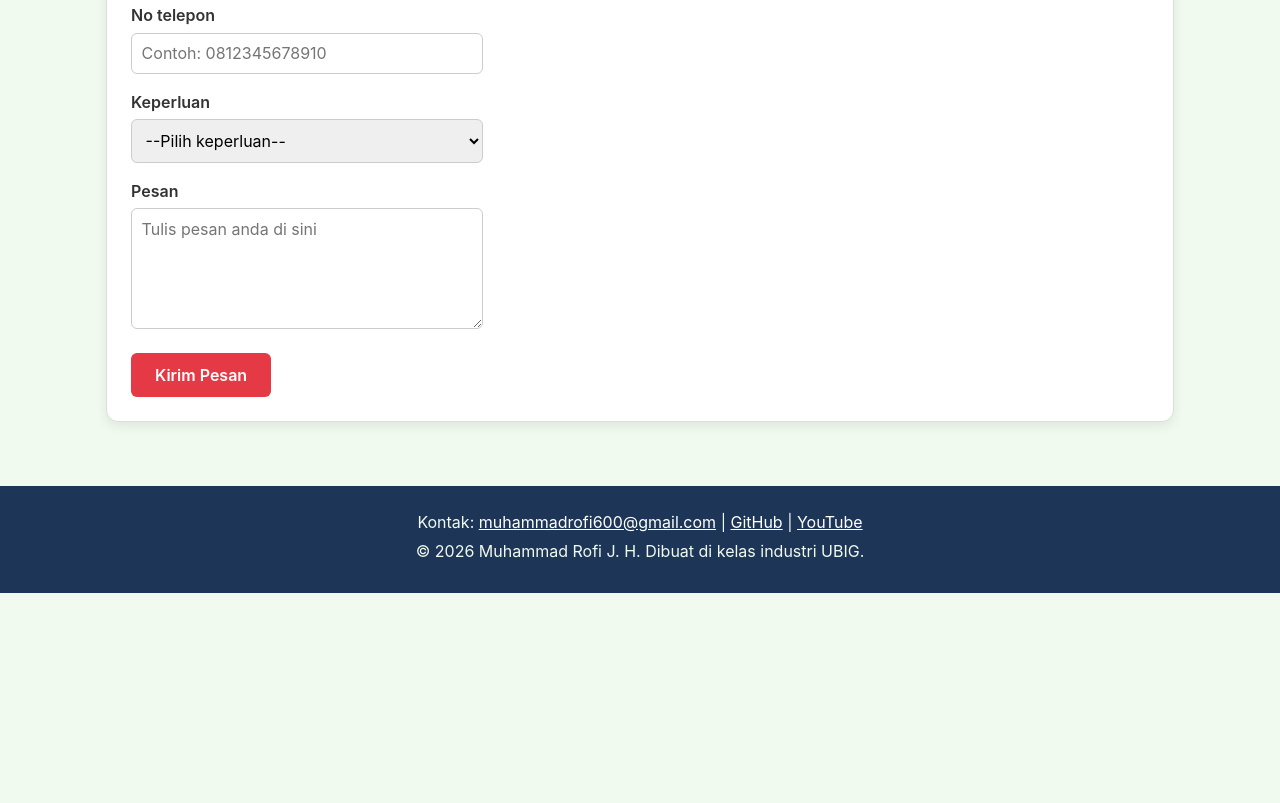
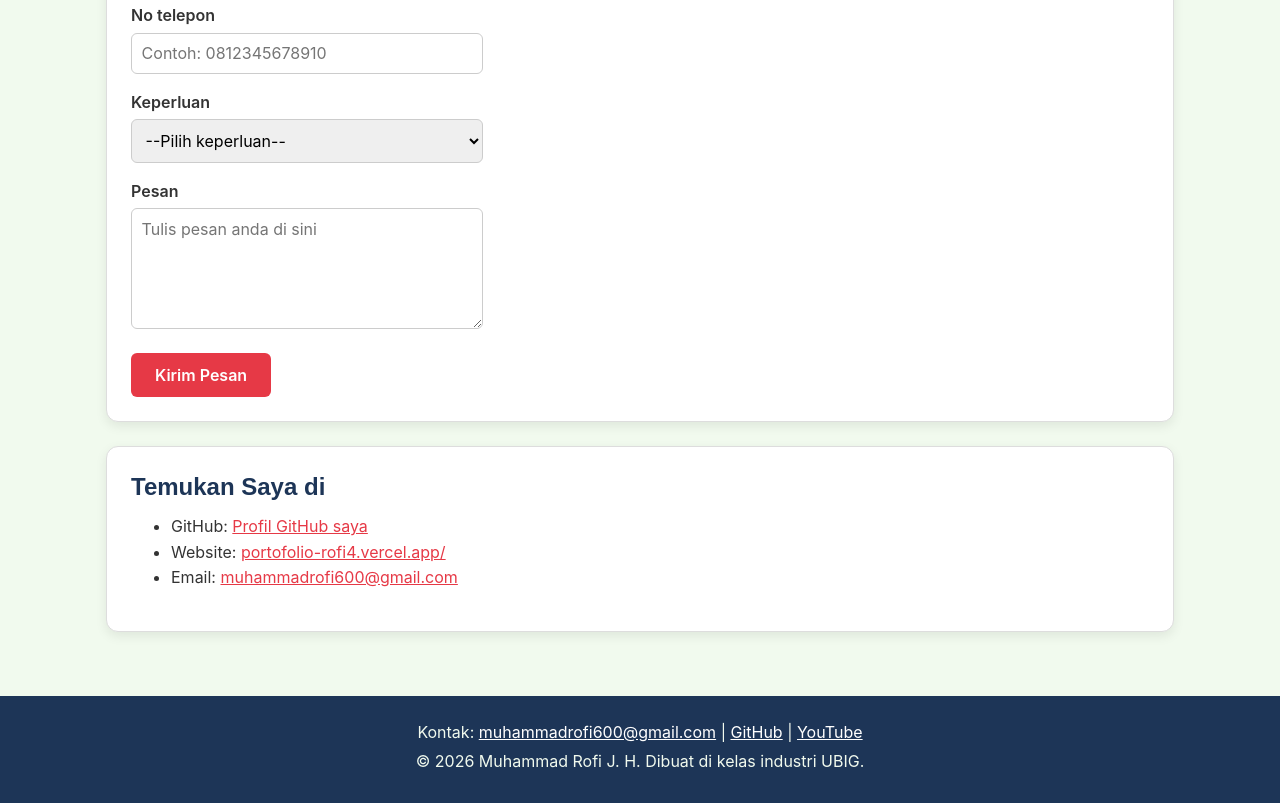
Before and after one commit to muhammadrofi600-dotcom/portofolio, a plain HTML site: page kontak.html in a window 1280 px wide. Shown: the part 394-1197 px from the top of the page. Before the commit the page ends 987 px from the top, so only its background shows below. Drawn offline with Linux system fonts and the light colour scheme.

Commit message:
feat: tambah kartu media sosial di halaman kontak

```diff
--- a/kontak.html
+++ b/kontak.html
@@ -100,15 +100,31 @@
             <button type="submit">Kirim Pesan</button>
           </form>
         </section>
+      <section class="kartu">
+          <h2>Temukan Saya di</h2>
+           <ul>
+          <li>GitHub: <a href="https://github.com/muhammadrofi600-dotcom"target="_blank">Profil GitHub saya</a></li>
+
+           <li>Website: <a href="https://portofolio-rofi4.vercel.app/">portofolio-rofi4.vercel.app/</a></li>
+
+          <li>Email: <a href="mailto:muhammadrofi600@gmail.com">muhammadrofi600@gmail.com</a></li>
+          </ul>
+          </section>
       </div>
     </main>
 
     <footer>
       <p>
         Kontak:
-        <a href="mailto:muhammadrofi600@gmail.com">muhammadrofi600@gmail.com</a> |
-        <a href="https://github.com/muhammadrofi600-dotcom" target="_blank">GitHub</a> |
-        <a href="https://www.youtube.com/@MuhammadRofi-y1f" target="_blank">YouTube</a>
+        <a href="mailto:muhammadrofi600@gmail.com">muhammadrofi600@gmail.com</a>
+        |
+        <a href="https://github.com/muhammadrofi600-dotcom" target="_blank"
+          >GitHub</a
+        >
+        |
+        <a href="https://www.youtube.com/@MuhammadRofi-y1f" target="_blank"
+          >YouTube</a
+        >
       </p>
       <p>&copy; 2026 Muhammad Rofi J. H. Dibuat di kelas industri UBIG.</p>
     </footer>
```
Lines whose indentation alone changed are shown as unchanged.
